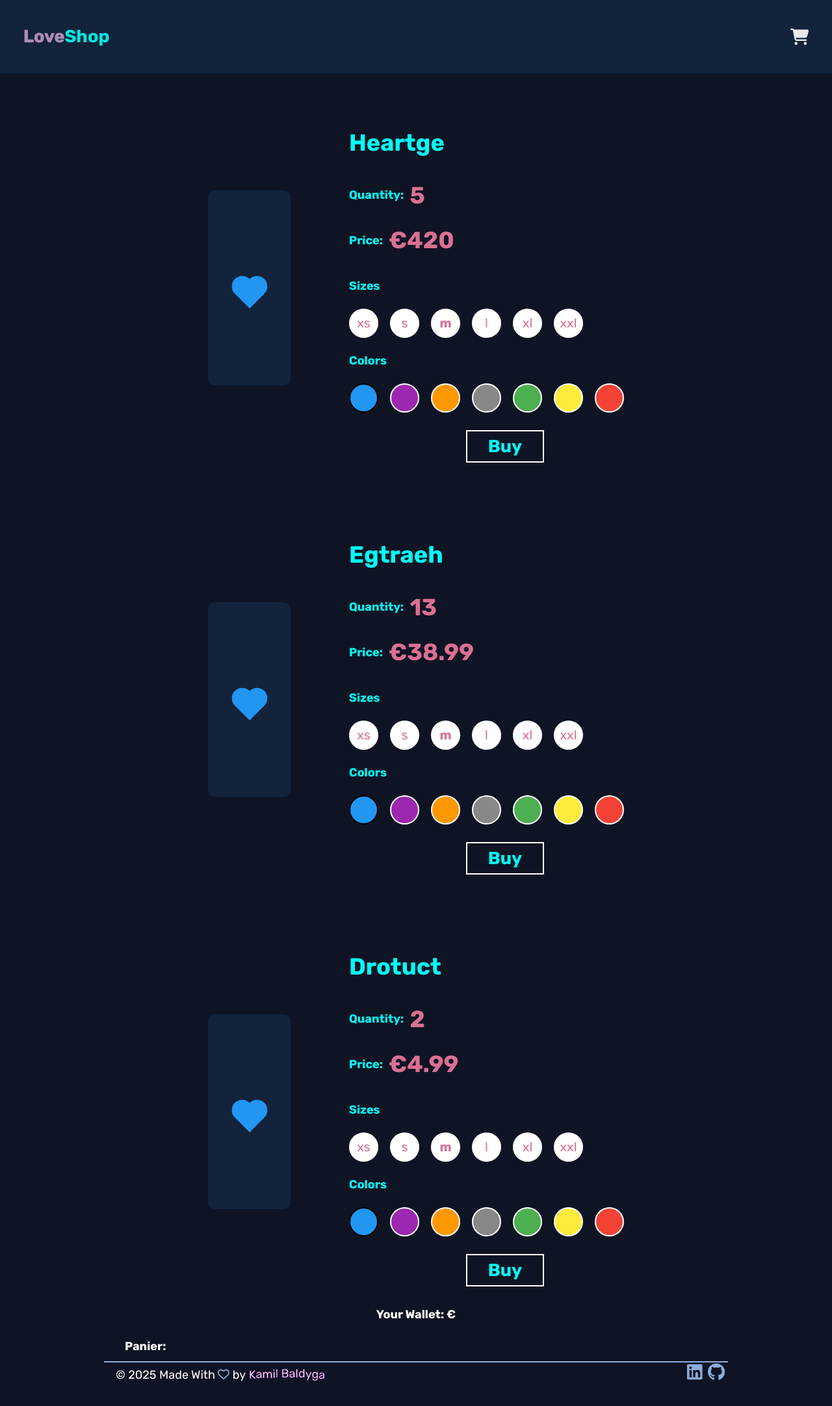
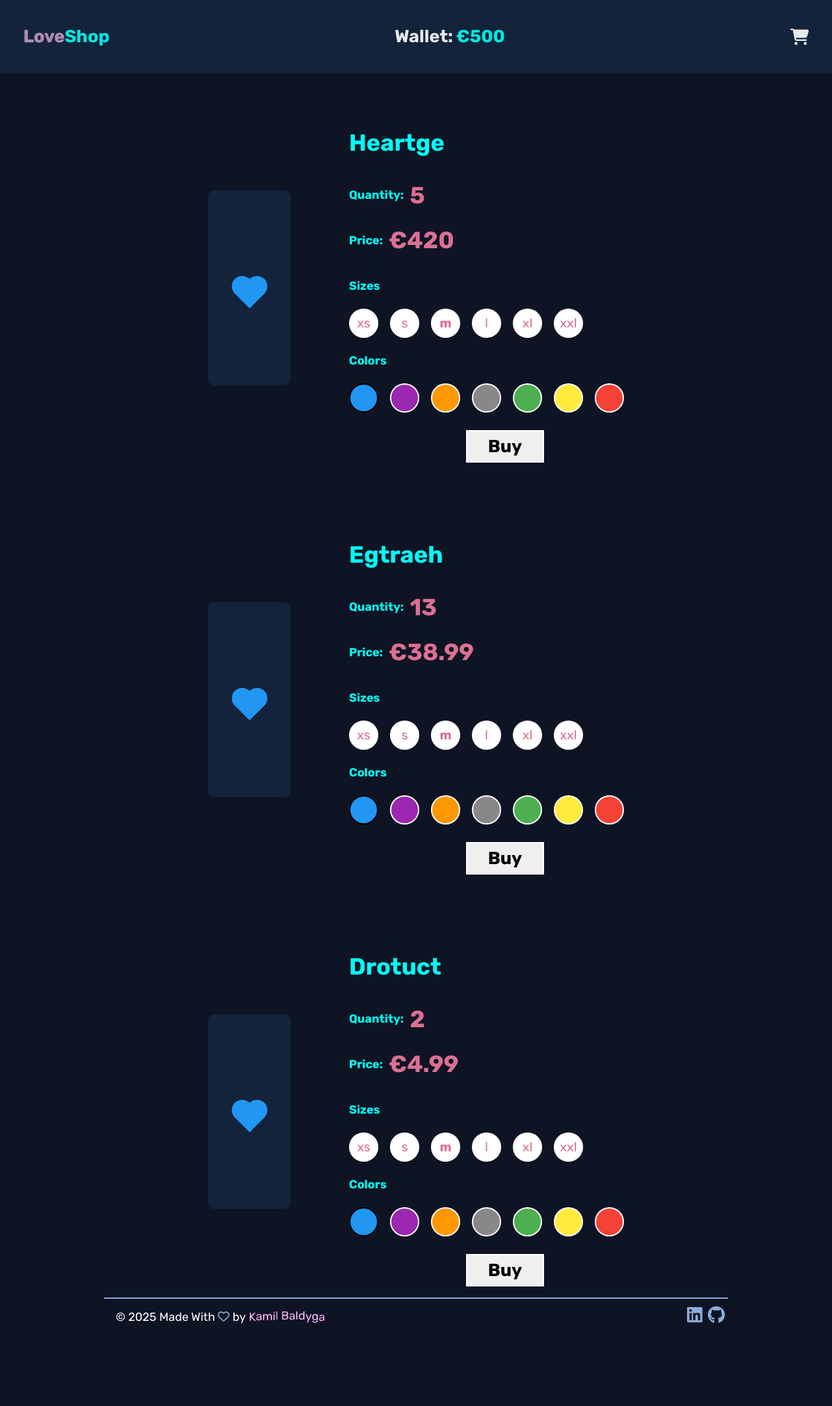
Before and after one commit to ME0WGE/E-Shopy, a React (Vite) app: page / in a window 1280 px wide. Shown: the top 2164 px of the page at 65% size. After the commit the page ends 2094 px from the top, so only its background shows below. Built offline with nearby package versions, Linux system fonts and the light colour scheme; a web font is replaced by a local one.

Commit message:
functional buy btn

```diff
--- a/src/App.jsx
+++ b/src/App.jsx
@@ -1,21 +1,22 @@
+import { useState } from "react";
 import "./App.css";
 import Footer from "./components/footer/Footer";
 import Navbar from "./components/navbar/Navbar";
 import Panier from "./components/panier/Panier";
 import Product from "./components/product/Product";
-import Wallet from "./components/wallet/Wallet";
 
 function App() {
+  const [money, setMoney] = useState(500);
+
   return (
     <>
       {/* Navbar */}
-      <Navbar />
+      <Navbar currentMoney={money} />
       {/* Products */}
       <div className="product-container">
-        <Product />
+        <Product money={money} setMoney={setMoney} />
       </div>
-      <Wallet />
-      <Panier/>
+      {/* <Panier/> */}
       {/* Footer */}
       <Footer />
     </>
--- a/src/components/footer/footer.css
+++ b/src/components/footer/footer.css
@@ -10,6 +10,7 @@ footer {
   color: white;
 
   margin-bottom: 3rem;
+  padding-top: 0.5rem;
 }
 
 .copyright-span-1 {
--- a/src/components/navbar/Navbar.jsx
+++ b/src/components/navbar/Navbar.jsx
@@ -2,13 +2,16 @@ import "./navbar.css";
 import { FontAwesomeIcon } from "@fortawesome/react-fontawesome";
 import { faCartShopping } from "@fortawesome/free-solid-svg-icons";
 
-export default function Navbar() {
+export default function Navbar({ currentMoney }) {
   return (
     <>
       <nav className="navbar">
         <h1 className="navbar-title">
           <span className="span-love">Love</span>Shop
         </h1>
+        <h1 className="wallet">
+          Wallet: <span>€{currentMoney}</span>
+        </h1>
         <FontAwesomeIcon icon={faCartShopping} className="navbar-cart" />
       </nav>
     </>
--- a/src/components/navbar/navbar.css
+++ b/src/components/navbar/navbar.css
@@ -39,3 +39,17 @@
 
   cursor: pointer;
 }
+
+.wallet {
+  font-size: 1.5rem;
+
+  display: flex;
+  justify-items: center;
+}
+.wallet > span {
+  font-size: 1.5rem;
+
+  color: hsl(178, 100%, 50%);
+
+  margin-left: 0.25rem;
+}
--- a/src/components/product/Product.jsx
+++ b/src/components/product/Product.jsx
@@ -1,7 +1,8 @@
 import ProductCard from "../productCard/ProductCard";
 import "./product.css";
 import data from "../../data/data.json";
-export default function Product() {
+
+export default function Product({ money, setMoney }) {
   return (
     <>
       {data.map((Product, index) => (
@@ -10,6 +11,8 @@ export default function Product() {
           title={Product.title}
           quantity={Product.Quantity}
           price={Product.Price}
+          money={money}
+          setMoney={setMoney}
         />
       ))}
     </>
--- a/src/components/productCard/ProductCard.jsx
+++ b/src/components/productCard/ProductCard.jsx
@@ -1,8 +1,15 @@
 import "./productCard.css";
 import Heart from "../heart/Heart";
 import { useState } from "react";
+import Panier from "../panier/Panier";
 
-export default function ProductCard({ title, quantity, price }) {
+export default function ProductCard({
+  title,
+  quantity,
+  price,
+  money,
+  setMoney,
+}) {
   const [selectedSize, setSelectedSize] = useState("m");
   const [selectedColor, setSelectedColor] = useState("blue");
 
@@ -24,6 +31,12 @@ export default function ProductCard({ title, quantity, price }) {
     yellow: "#ffeb3b",
     red: "#f44336",
     purple: "#9c27b0",
+  };
+
+  const handleMoney = () => {
+    {
+      setMoney(money - price);
+    }
   };
 
   return (
@@ -93,9 +106,13 @@ export default function ProductCard({ title, quantity, price }) {
             </div>
             <div className="btn-row">
               <div id="shopping-cart-btn"></div>
-              <div className="buy-btn">
+              <button
+                className="buy-btn"
+                onClick={handleMoney}
+                disabled={money < price ? true : false}
+              >
                 <h3>Buy</h3>
-              </div>
+              </button>
             </div>
           </div>
         </div>
--- a/src/components/productCard/productCard.css
+++ b/src/components/productCard/productCard.css
@@ -139,3 +139,18 @@
 
   transform: scale(1.05);
 }
+.buy-btn:disabled {
+  background-color: grey;
+
+  transform: scale(1);
+  color: #0f14246a;
+
+  cursor: auto;
+}
+.buy-btn:disabled:hover {
+  background-color: grey;
+  color: #0f14246a;
+  transform: scale(1);
+
+  cursor: auto;
+}
--- a/src/components/wallet/Wallet.jsx
+++ /dev/null
@@ -1,11 +0,0 @@
-import "./wallet.css";
-
-export default function Wallet({ currentMoney }) {
-  return (
-    <>
-      <div className="wallet-container">
-        <h2>Your Wallet: €{currentMoney}</h2>
-      </div>
-    </>
-  );
-}
--- a/src/components/wallet/wallet.css
+++ /dev/null
@@ -1,5 +0,0 @@
-.wallet-container {
-  color: white;
-
-  align-self: center;
-}
--- a/src/data/data.json
+++ b/src/data/data.json
@@ -2,16 +2,16 @@
   {
     "title": "Heartge",
     "Quantity": 5,
-    "Price": "420"
+    "Price": 420
   },
   {
     "title": "Egtraeh",
     "Quantity": 13,
-    "Price": "38.99"
+    "Price": 38.99
   },
   {
     "title": "Drotuct",
     "Quantity": 2,
-    "Price": "4.99"
+    "Price": 4.99
   }
 ]
```
